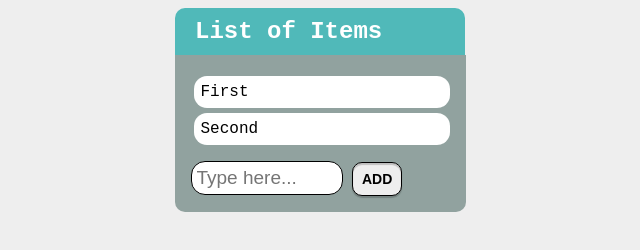
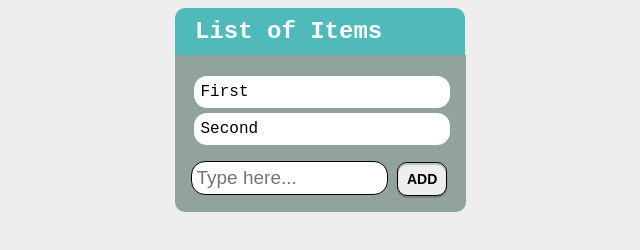
Before and after one commit to MTzarev/DOM-Manipulation-Lab---List-Of-Items-List, a plain HTML site: page index.html in a window 1280 px wide. Shown: the whole page, without its empty margins (320-960 px from the left). Drawn offline with Linux system fonts and the light colour scheme.

Commit message:
Update style.css

```diff
--- a/style.css
+++ b/style.css
@@ -48,7 +48,7 @@ main input[type="text"] {
   font-size: 19px;
   outline: none;
   cursor: pointer;
-  width: 140px;
+  width: 185px;
 }
 
 main input[type="button"] {
```
